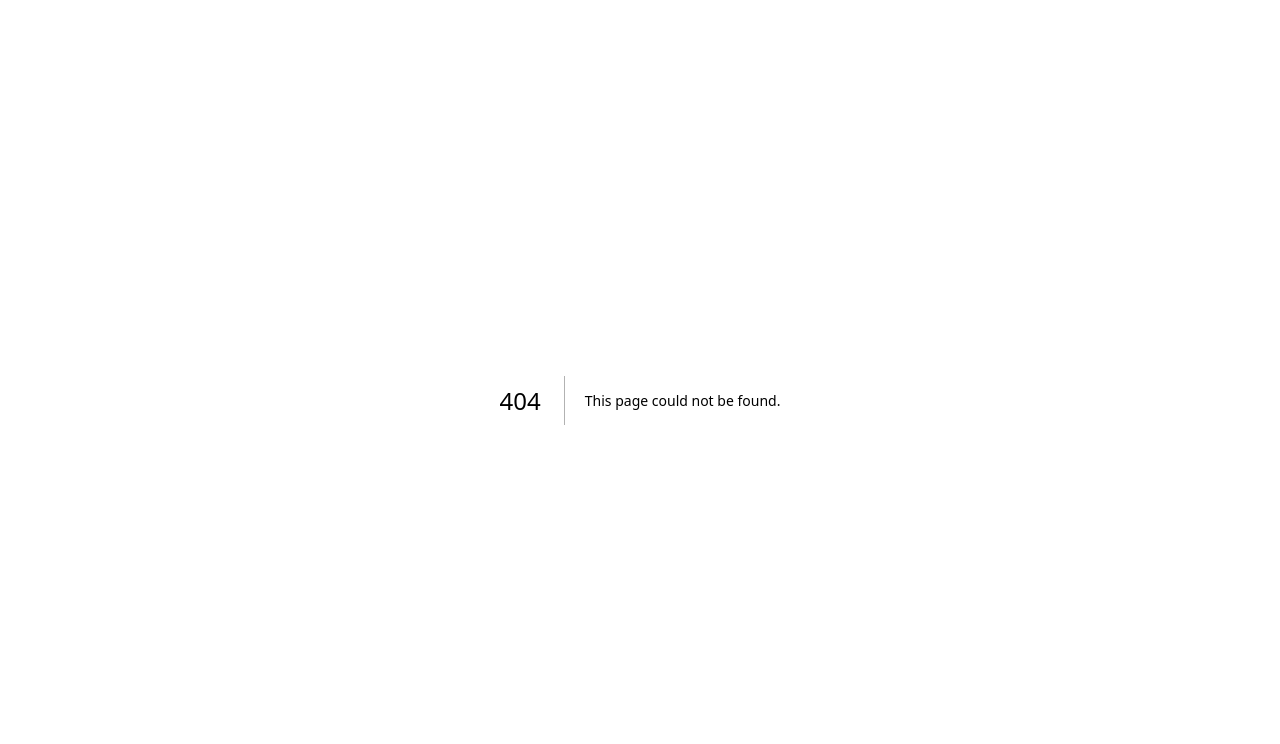
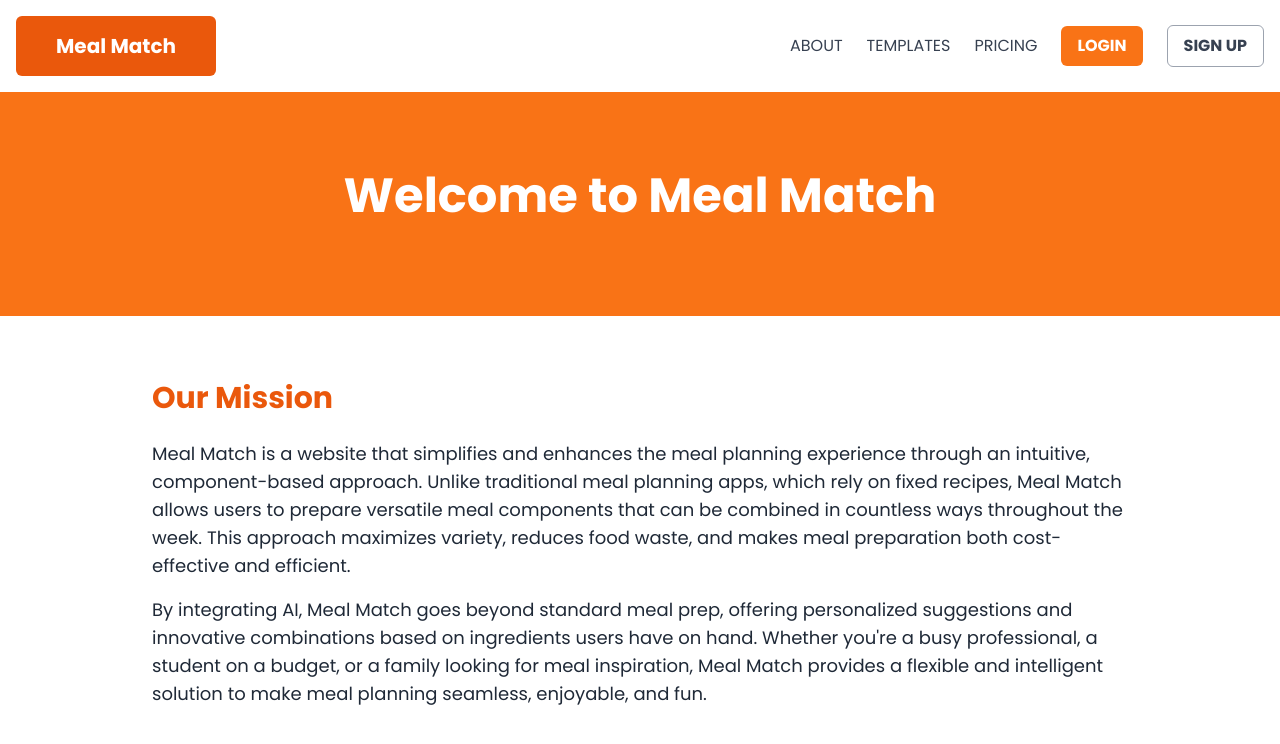
Before and after one commit to Meal-Match-Project/Meal-Match, a Next.js app in the folder meal-match/: page /about in a window 1280 px wide. Before the commit this address had no page. Shown: the top 744 px of the page. Built offline with nearby package versions, Linux system fonts and the light colour scheme.

Commit message:
about page

```diff
--- /dev/null
+++ b/meal-match/src/app/about/page.js
@@ -0,0 +1,26 @@
+import Navbar from "@/app/components/Navbar";
+
+export default function AboutPage() {
+  return (
+    <div className="min-h-screen bg-white text-gray-800">
+      <Navbar />
+
+      {/* Hero Section */}
+      <section className="bg-orange-500 text-white py-20 px-6 text-center">
+        <h1 className="text-5xl font-bold mb-4">Welcome to Meal Match</h1>
+
+      </section>
+
+      {/* About Description Section */}
+      <section className="bg-white max-w-5xl mx-auto px-6 py-16">
+        <h2 className="text-3xl font-bold text-orange-600 mb-6">Our Mission</h2>
+        <p className="text-lg mb-4">
+          Meal Match is a website that simplifies and enhances the meal planning experience through an intuitive, component-based approach. Unlike traditional meal planning apps, which rely on fixed recipes, Meal Match allows users to prepare versatile meal components that can be combined in countless ways throughout the week. This approach maximizes variety, reduces food waste, and makes meal preparation both cost-effective and efficient.
+        </p>
+        <p className="text-lg mb-4">
+          By integrating AI, Meal Match goes beyond standard meal prep, offering personalized suggestions and innovative combinations based on ingredients users have on hand. Whether you're a busy professional, a student on a budget, or a family looking for meal inspiration, Meal Match provides a flexible and intelligent solution to make meal planning seamless, enjoyable, and fun.
+        </p>
+      </section>
+    </div>
+  );
+}
--- a/meal-match/src/app/components/Navbar.js
+++ b/meal-match/src/app/components/Navbar.js
@@ -8,7 +8,9 @@ const Navbar = () => {
             Meal Match
             </div>
             <div className="space-x-6 text-gray-700">
-                <a href="#" className="hover:text-orange-500">ABOUT</a>
+            <Link href="/about">
+                <span className="hover:text-orange-500">ABOUT</span>
+            </Link>
                 <a href="#" className="hover:text-orange-500">TEMPLATES</a>
                 <a href="#" className="hover:text-orange-500">PRICING</a>
                 <Link href="/login">
```
